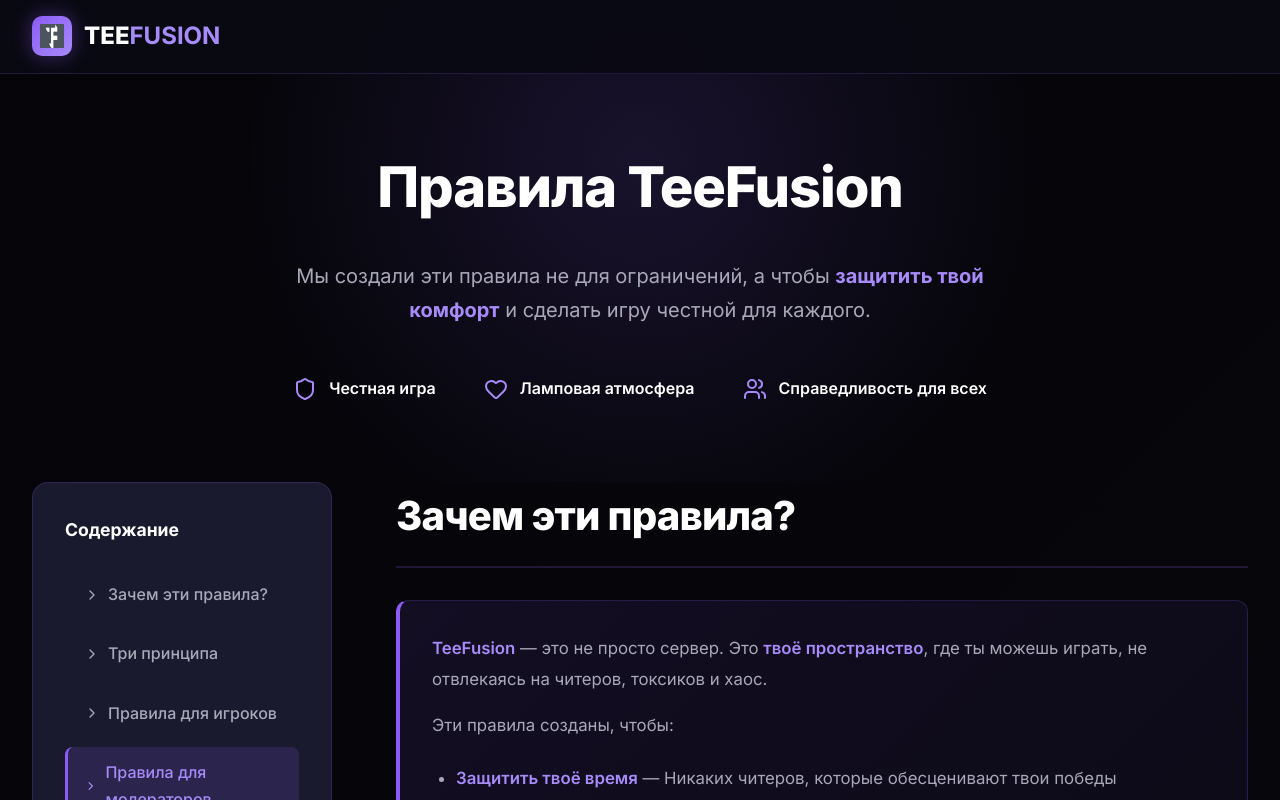
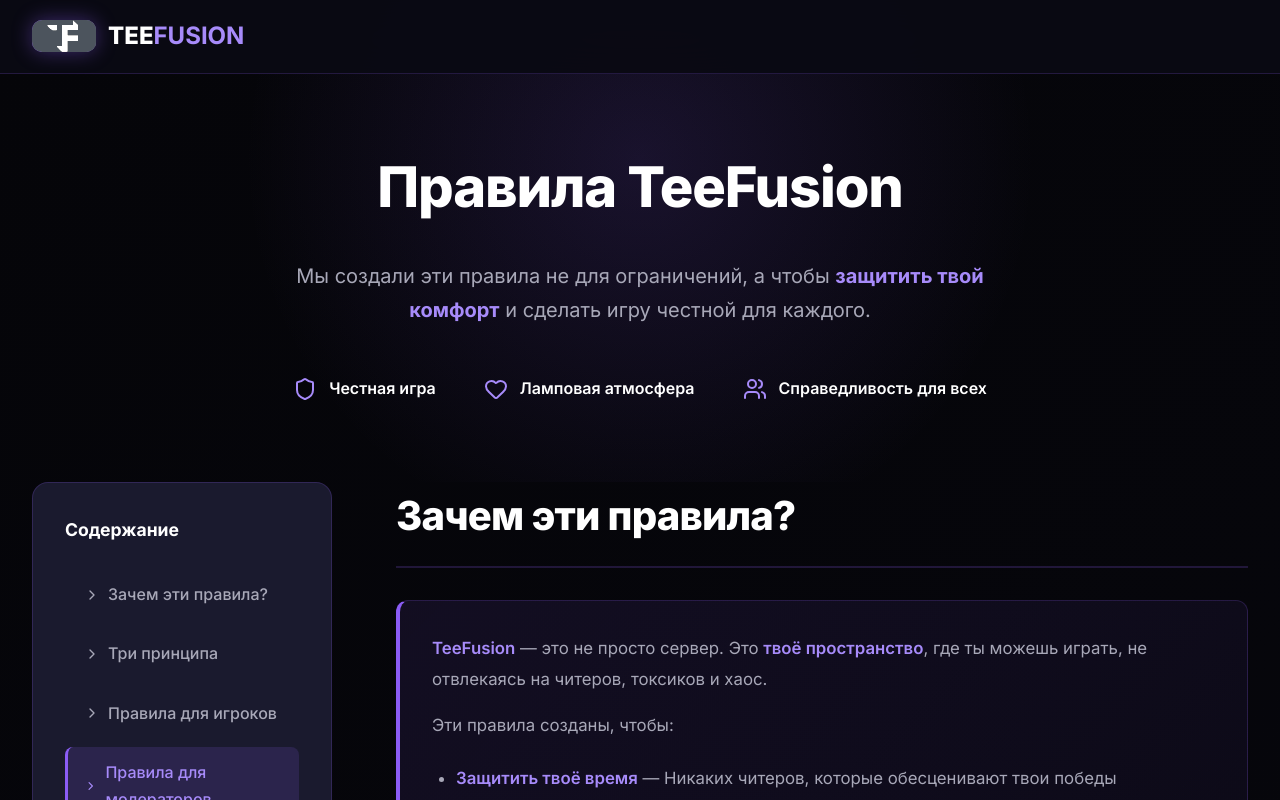
Before and after one commit to yorushi-code/Rules.Test, a React (Vite) app: page / in a window 1280 px wide. Shown: the top 800 px of the page. Built offline with nearby package versions, Linux system fonts and the light colour scheme.

Commit message:
Normalize Logo

```diff
--- a/index.html
+++ b/index.html
@@ -2,9 +2,9 @@
 <html lang="en">
   <head>
     <meta charset="UTF-8" />
-    <link rel="icon" type="image/svg+xml" href="/vite.svg" />
+    <link rel="icon" type="image/svg+xml" href="/teefusion.svg" />
     <meta name="viewport" content="width=device-width, initial-scale=1.0" />
-    <title>teefusion-codex</title>
+    <title>teefusion-rules</title>
   </head>
   <body>
     <div id="root"></div>
--- a/src/styles/App.css
+++ b/src/styles/App.css
@@ -75,28 +75,23 @@
 }
 
 .logo-icon {
-  width: 40px;
-  height: 40px;
-  background: linear-gradient(135deg, var(--accent), var(--accent-light));
+  width: 64px;
+  height: 32px;
+  background: linear-gradient(135deg,var(--accent),var(--accent-light));
   border-radius: 10px;
   display: flex;
   align-items: center;
   justify-content: center;
   font-size: 1.1rem;
-  box-shadow: 0 0 20px rgba(139, 92, 246, 0.4);
+  box-shadow: 0 0 20px #8b5cf666;
 }
 .logo-icon img {
-    /* 1. Уменьшаем размер изображения, чтобы оно было меньше родительского контейнера (40px) */
-    width: 60%; /* Например, 60% от 40px = 24px */
-    height: 60%; /* Всегда устанавливайте и высоту, и ширину */
-
-    /* 2. Обеспечиваем, чтобы SVG-иконка была белой (если она изначально темная) */
-    /* Этот фильтр инвертирует цвета, делая темное светлым. */
+    width: 100%;
+    height: 100%;
     filter: invert(100%) brightness(150%);
-
-    /* Дополнительно: уберите любые границы или margin, которые могут мешать */
     border: none;
     margin: 0;
+    border-radius: 10px;
 }
 
 /* Пример стилей для текста TEEFUSION */
```
